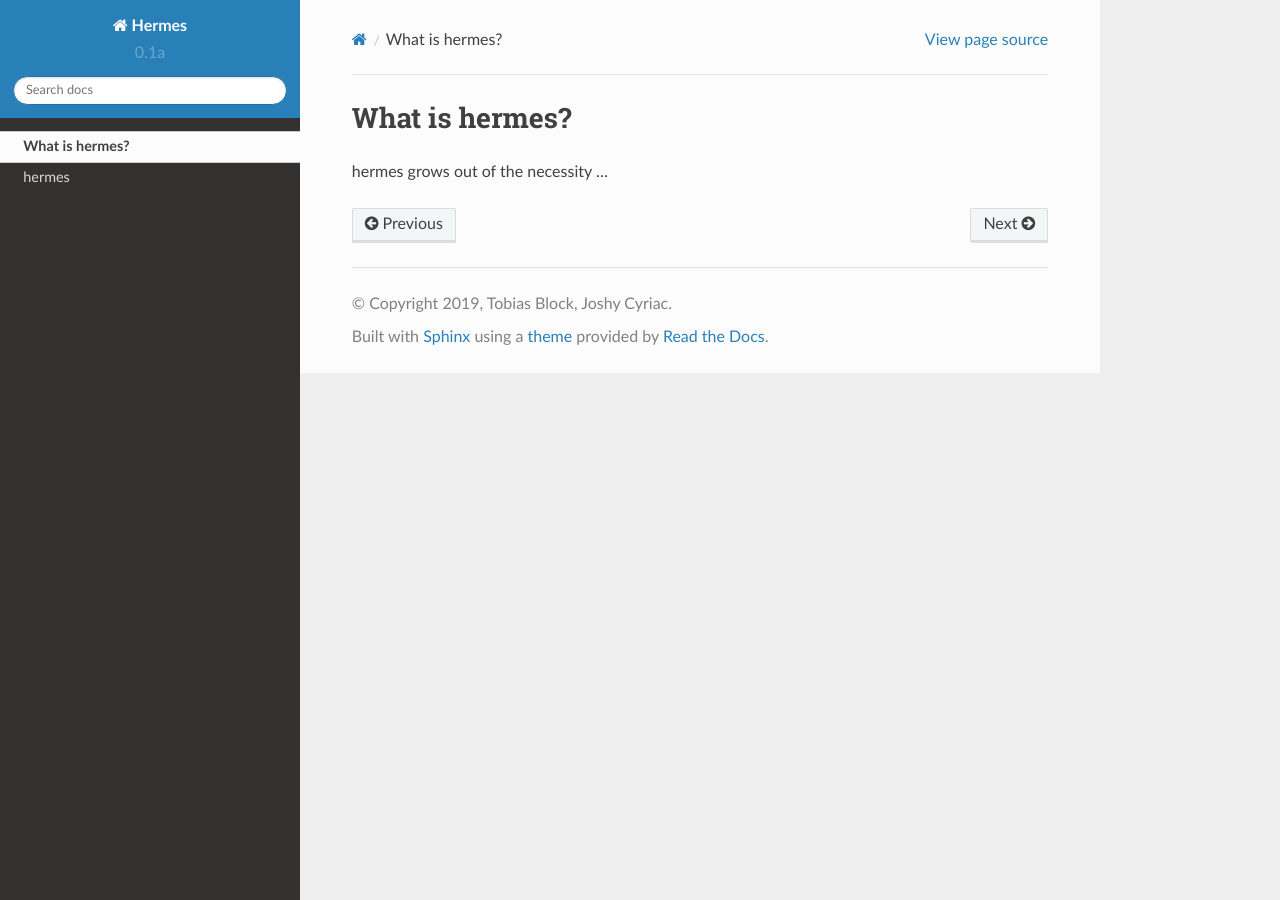
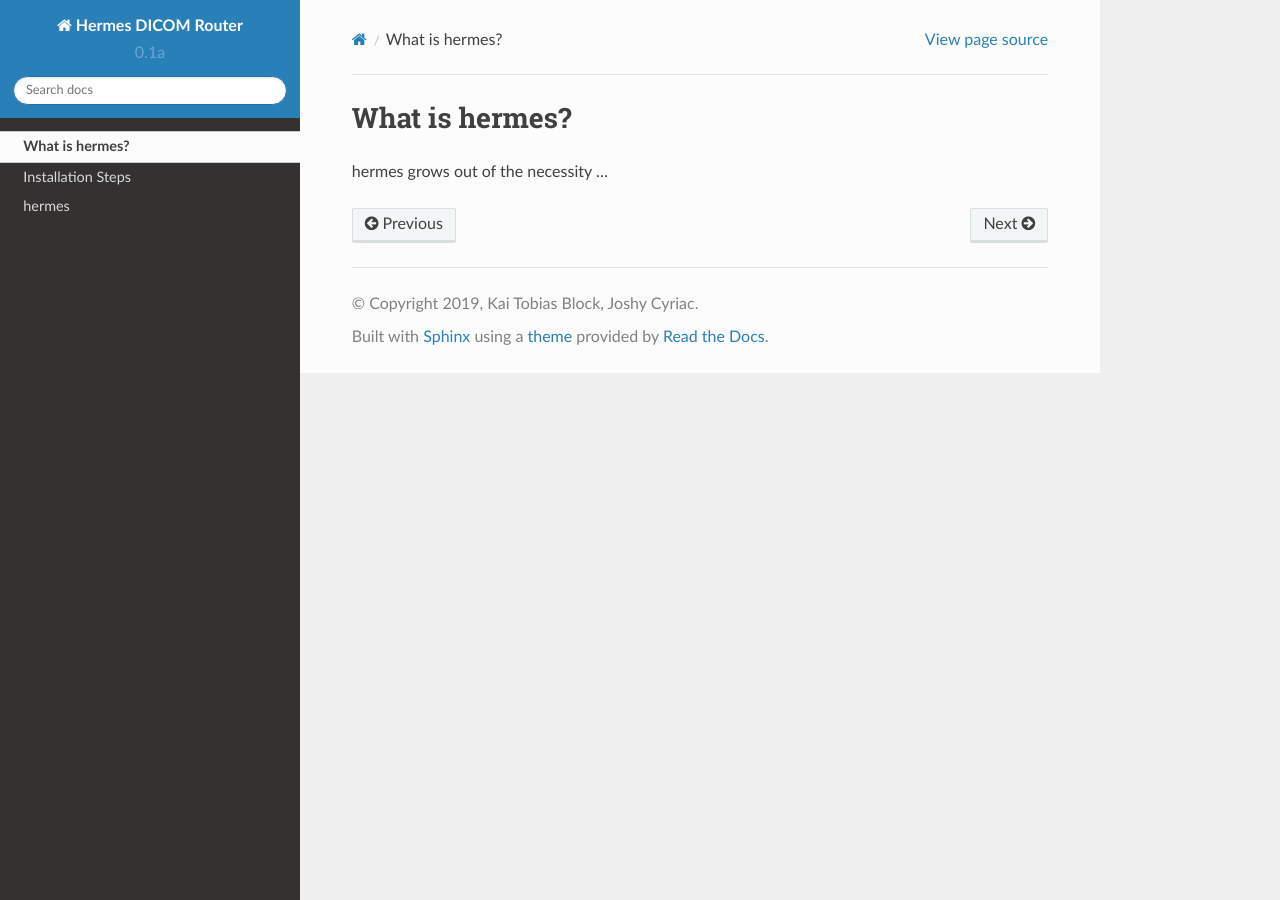
Before and after one commit to mercure-imaging/mercure, a Sphinx documentation site: the page built from docs/intro.rst, in a window 1280 px wide. Built offline with Sphinx 7.4.7 and the Read the Docs theme 2.0.0, drawn with Linux system fonts in a browser that asks for light colours.

Commit message:
Added installation instructions.

```diff
--- a/cleaner.py
+++ b/cleaner.py
@@ -57,7 +57,7 @@
     retention = timedelta(seconds=config.hermes["retention"])
 
     clean_dirs = [success_folder, discard_folder]
-    logger.info(f"Checking for cleaning data in {clean_dirs}")
+    #logger.info(f"Checking for cleaning data in {clean_dirs}")
 
     clean_success(success_folder, retention)
     clean_discard(discard_folder, retention)
--- a/dispatcher.py
+++ b/dispatcher.py
@@ -59,7 +59,7 @@
         )
         return
 
-    logger.info(f"Checking for outgoing data in {config.hermes['outgoing_folder']}")
+    #logger.info(f"Checking for outgoing data in {config.hermes['outgoing_folder']}")
     success_folder = Path(config.hermes["success_folder"])
     error_folder = Path(config.hermes["error_folder"])
     with os.scandir(config.hermes["outgoing_folder"]) as it:
--- a/docs/conf.py
+++ b/docs/conf.py
@@ -7,9 +7,9 @@
 
 # -- Project information -----------------------------------------------------
 
-project = 'Hermes'
-copyright = '2019, Tobias Block, Joshy Cyriac'
-author = 'Tobias Block, Joshy Cyriac'
+project = 'Hermes DICOM Router'
+copyright = '2019, Kai Tobias Block, Joshy Cyriac'
+author = 'Kai Tobias Block, Joshy Cyriac'
 
 # The short X.Y version
 version = '0.1a'
--- a/docs/index.rst
+++ b/docs/index.rst
@@ -11,6 +11,7 @@
    :maxdepth: 2
 
    intro
+   install
 
 
 Source Code documentation
```
Also changed, not shown: docs/install.rst (added, +98 -0 lines).
